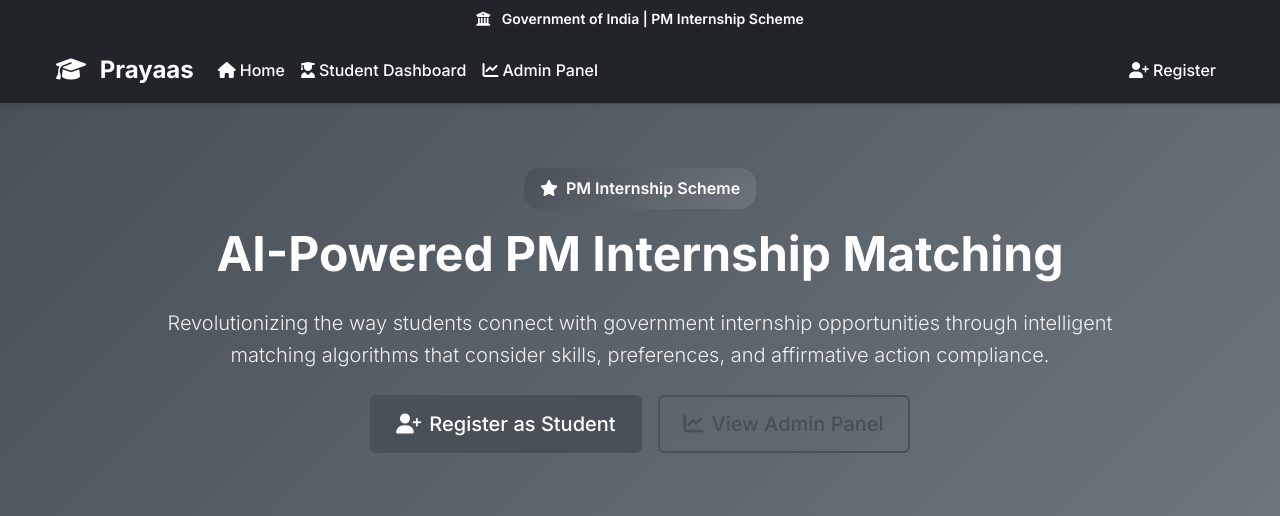
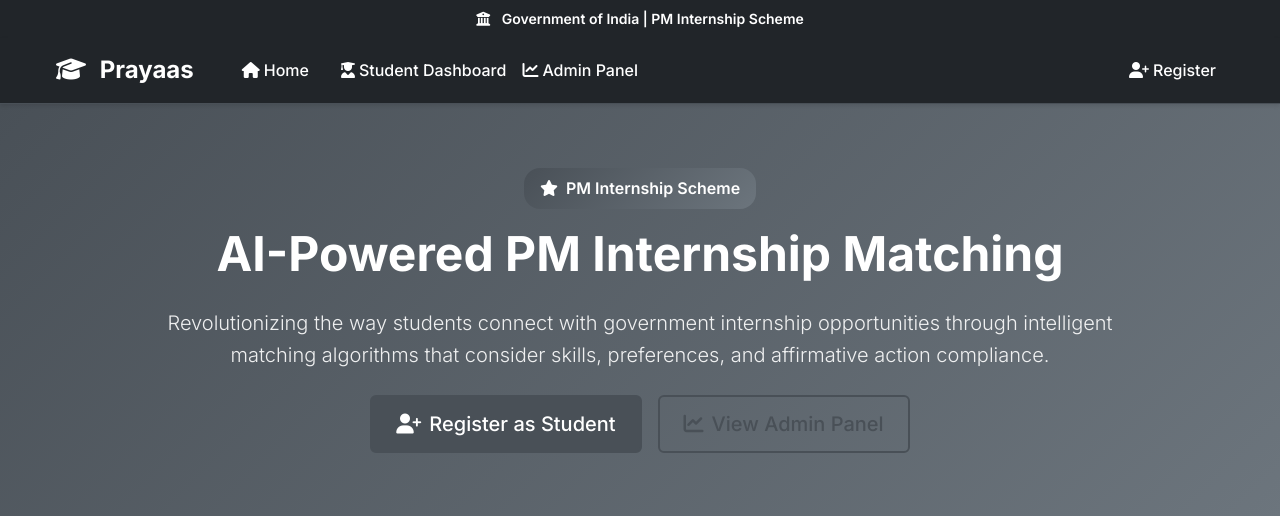
Before and after one commit to dhruvsoran/sih-2025-project, a Flask app: page / in a window 1280 px wide. Shown: the top 516 px of the page. Run offline with Flask 3, Linux system fonts and the light colour scheme.

Commit message:
Update base.html

```diff
--- a/templates/base.html
+++ b/templates/base.html
@@ -36,8 +36,8 @@
             </button>
 
             <div class="collapse navbar-collapse" id="navbarNav">
-                <ul class="navbar-nav me-auto">
-                    <li class="nav-item">
+                <ul class="navbar-nav ms-4 me-auto">
+                    <li class="nav-item me-3">
                         <a class="nav-link" href="{{ url_for('index') }}">
                             <i class="fas fa-home me-1"></i>Home
                         </a>
```
